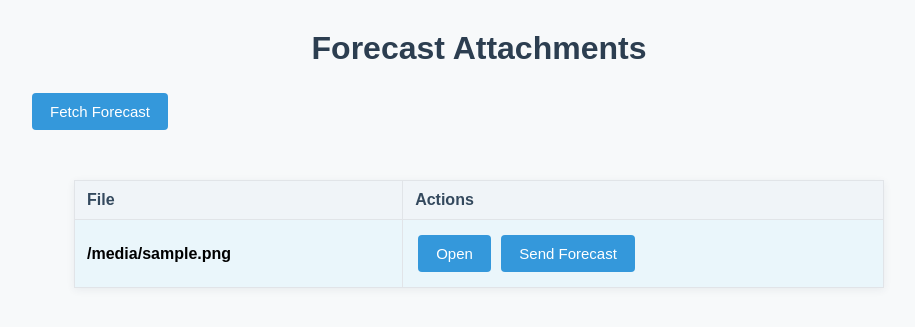
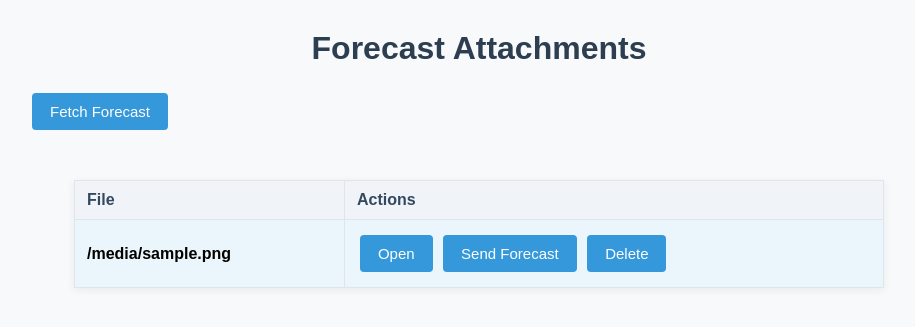
Before and after one commit to valenergy/energy, a Python web app: template templates/forecast.html in a window 1280 px wide. Shown: the part 56-383 px from the top of the page, without its empty margins (161-1076 px from the left). Run offline with Jinja, Linux system fonts and the light colour scheme; the template is opened without the code that fills it: most values are stand-ins (such as "Sample title", 1, 10 or a date in 2020).

Commit message:
add delete button

```diff
--- a/templates/forecast.html
+++ b/templates/forecast.html
@@ -28,6 +28,7 @@
                 <td>
                     <button onclick="openFileContent('{{ file }}')">Open</button>
                     <button onclick="sendForecast('{{ file }}', this)">Send Forecast</button>
+                    <button onclick="deleteFile('{{ file }}', this)">Delete</button>
                 </td>
             </tr>
             {% else %}
@@ -106,12 +107,16 @@
             if (res.ok) {
                 status.textContent = "Saved!";
                 status.style.color = "green";
+                setTimeout(() => {
+                    status.style.display = 'none';
+                    document.getElementById('file-content-section').style.display = 'none';
+                }, 1000);
             } else {
                 status.textContent = "Save failed!";
                 status.style.color = "red";
+                setTimeout(() => { status.style.display = 'none'; }, 2000);
             }
             status.style.display = 'inline';
-            setTimeout(() => { status.style.display = 'none'; }, 2000);
         }
 
         async function fetchExcelAttachment() {
@@ -157,6 +162,28 @@
                 }, 2000);
             }
         }
+
+        async function deleteFile(filename, btn) {
+            if (!confirm(`Are you sure you want to delete "${filename}"?`)) return;
+            btn.disabled = true;
+            btn.textContent = "Deleting...";
+            const res = await fetch(`/attachments/delete/${encodeURIComponent(filename)}`, { method: 'DELETE' });
+            if (res.ok) {
+                btn.textContent = "Deleted!";
+                btn.style.color = "green";
+                setTimeout(() => {
+                    location.reload();
+                }, 800);
+            } else {
+                btn.textContent = "Delete failed!";
+                btn.style.color = "red";
+                setTimeout(() => {
+                    btn.textContent = "Delete";
+                    btn.style.color = "";
+                    btn.disabled = false;
+                }, 2000);
+            }
+        }
     </script>
 </body>
 </html>
```
Also changed, not shown: server.py (+16 -0 lines).
